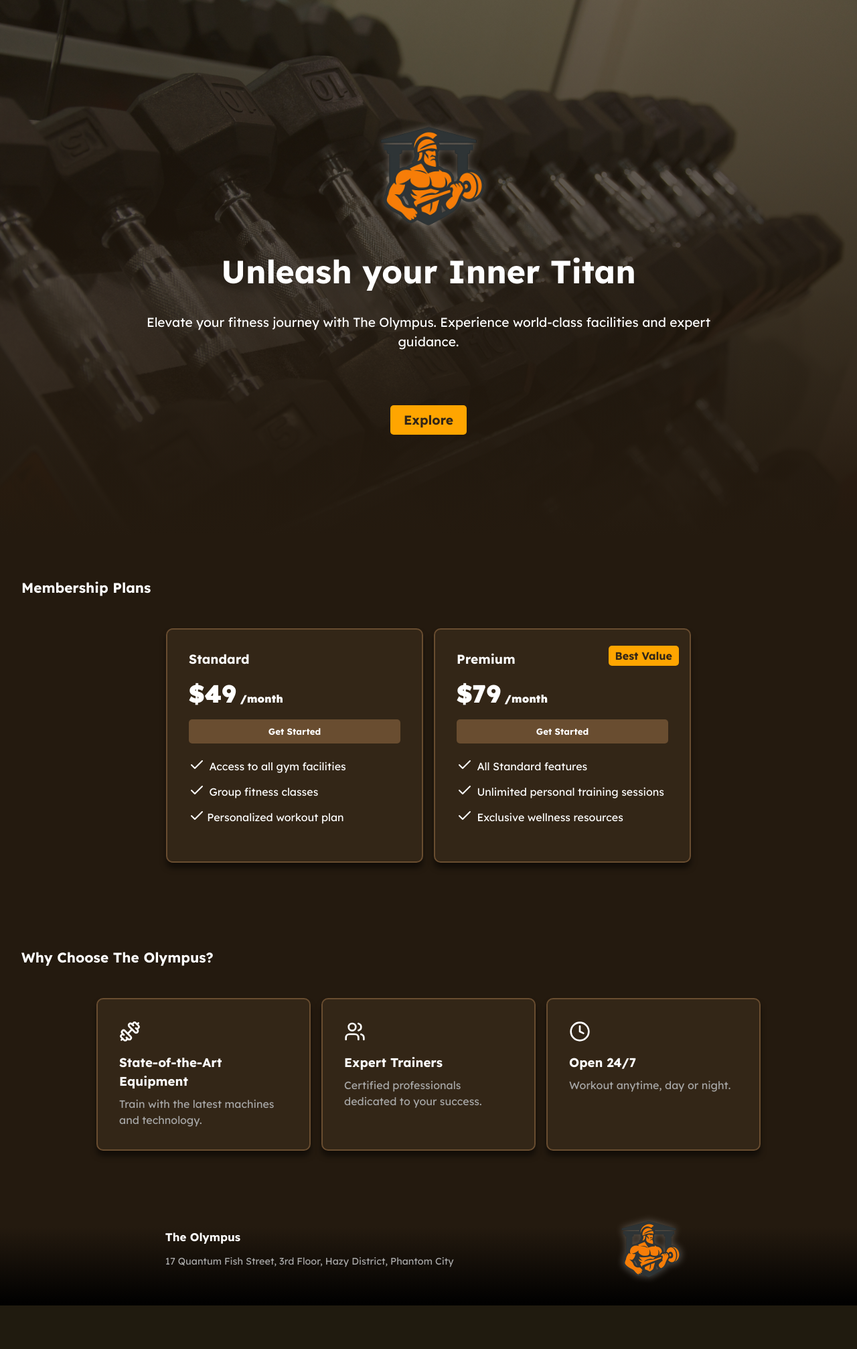
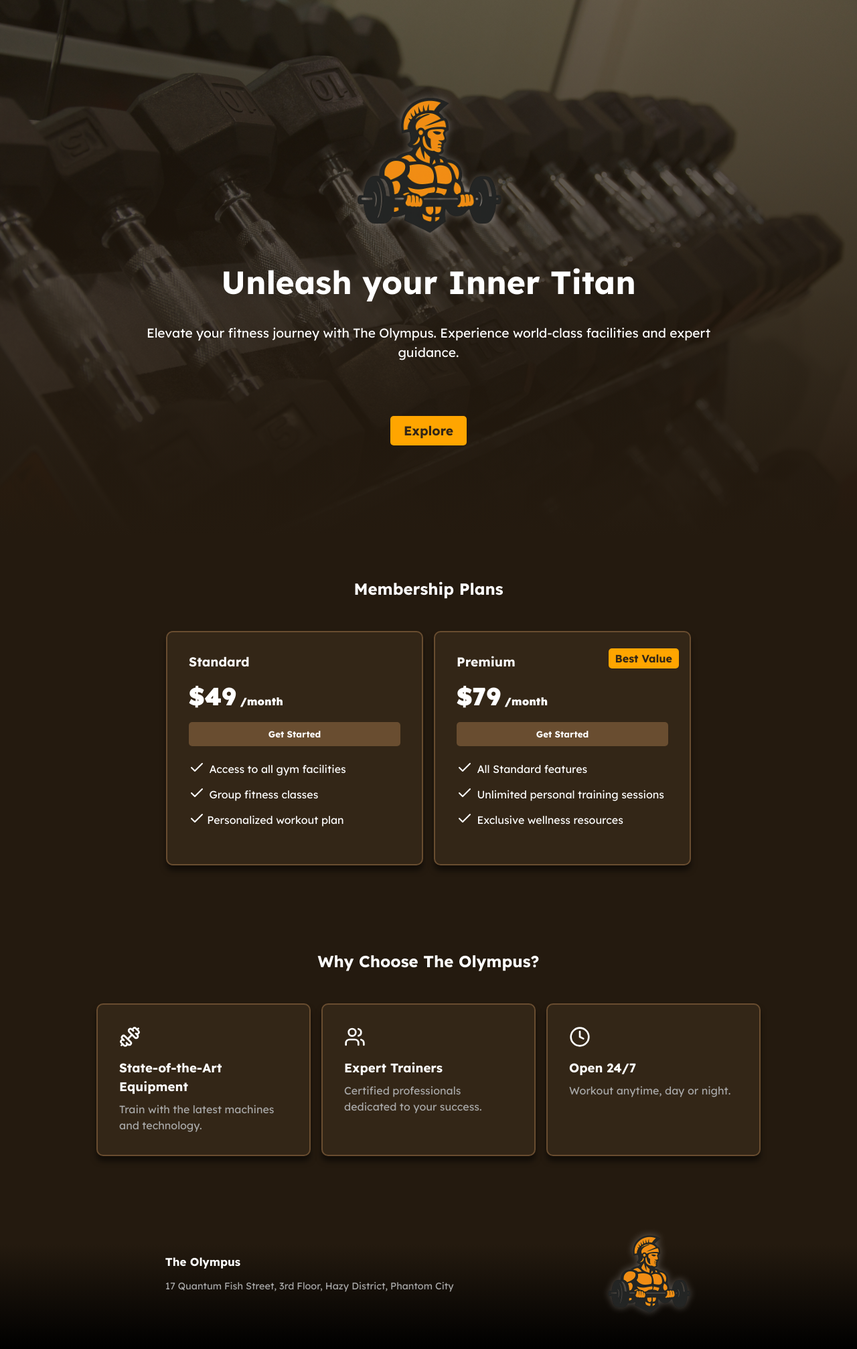
Before and after one commit to daxhoDev/the-olympus-django, a Django app: page / in a window 1280 px wide. Shown: the whole page at 67% size. Before the commit the page ends 1949 px from the top, so only its background shows below. Run offline with Django 5.2, Linux system fonts and the light colour scheme.

Commit message:
better styles

```diff
--- a/static/styles/styles.css
+++ b/static/styles/styles.css
@@ -16,9 +16,9 @@ body {
 }
 
 .section__title {
-  font-size: 1.3rem;
   margin-bottom: 3rem;
-  text-align: left;
+  text-align: center;
+  font-size: 1.5rem;
 }
 
 .hero {
@@ -53,6 +53,7 @@ body {
 .hero__logo-container {
   width: 10rem;
   height: 10rem;
+  margin-bottom: 2rem;
 }
 
 .hero__logo,
@@ -62,7 +63,7 @@ body {
 }
 
 .hero__title {
-  font-size: 2.5rem;
+  font-size: 2.3rem;
   margin-bottom: 2rem;
 }
 
@@ -79,6 +80,12 @@ body {
   font-weight: bold;
   border-radius: 5px;
   cursor: pointer;
+  transition: all 100ms;
+}
+
+.hero__button:hover,
+.hero__button:active {
+  transform: scale(0.95);
 }
 
 .plans,
@@ -151,6 +158,12 @@ body {
   font-weight: bold;
   border-radius: 5px;
   cursor: pointer;
+  transition: all 100ms;
+}
+
+.plan-card__button:hover,
+.plan-card__button:active {
+  transform: scale(0.95);
 }
 
 .plan-card__badge {
@@ -190,7 +203,7 @@ body {
 
 .footer {
   background-image: linear-gradient(to top, black 0%, #241a0f 70%);
-  padding: 1.2rem;
+  padding: 3rem 1.2rem;
   font-size: 0.9em;
   display: flex;
   justify-content: space-evenly;
```
Also changed, not shown: static/images/logo.png.
